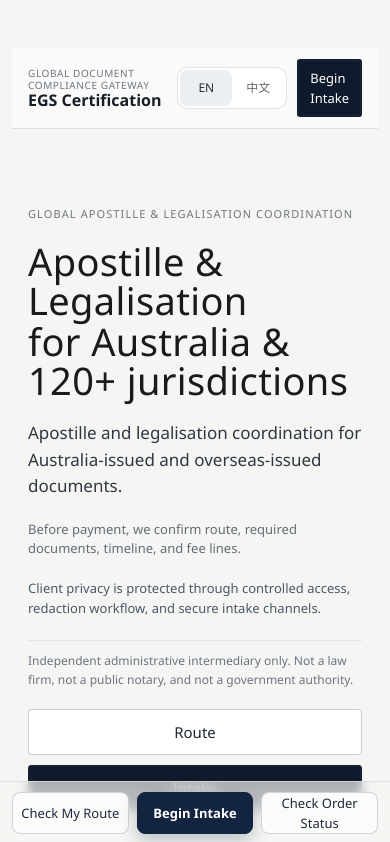
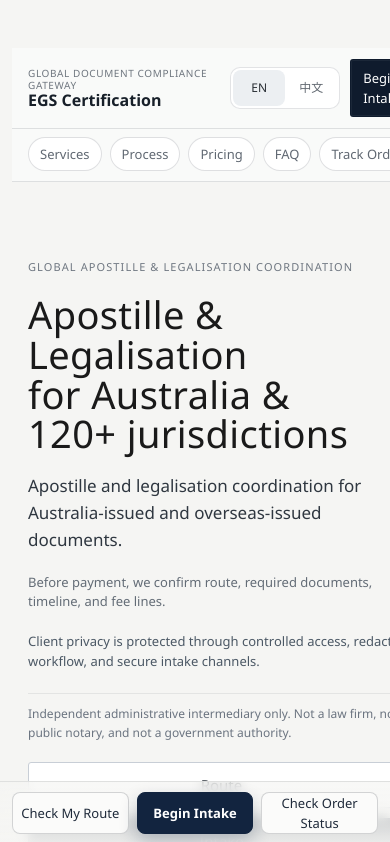
Before and after one commit to eliteglobalsolutions/EGS-certification, a Next.js app: page /en in a window 390 px wide. Shown: the top 842 px of the page. Built offline with nearby package versions, Linux system fonts and the light colour scheme; no server answers.

Commit message:
Add mobile mini nav bar for key section links

```diff
--- a/app/globals.css
+++ b/app/globals.css
@@ -763,6 +763,10 @@ p {
   color: var(--accent);
 }
 
+.marketing-nav-mobile-links {
+  display: none;
+}
+
 .marketing-nav-actions {
   display: flex;
   align-items: center;
@@ -2275,6 +2279,32 @@ p {
     display: none;
   }
 
+  .marketing-nav-mobile-links {
+    display: flex;
+    gap: 8px;
+    overflow-x: auto;
+    white-space: nowrap;
+    scrollbar-width: none;
+    -ms-overflow-style: none;
+    padding-top: 8px;
+    padding-bottom: 10px;
+    border-bottom: 1px solid var(--border-subtle);
+    background: rgba(249, 250, 249, 0.94);
+  }
+
+  .marketing-nav-mobile-links::-webkit-scrollbar {
+    display: none;
+  }
+
+  .marketing-nav-mobile-links a {
+    font-size: 13px;
+    color: #606872;
+    border: 1px solid rgba(23, 31, 42, 0.14);
+    border-radius: 999px;
+    padding: 6px 11px;
+    background: #fff;
+  }
+
   .marketing-nav-inner {
     display: flex;
     align-items: center;
--- a/components/marketing/SiteNav.tsx
+++ b/components/marketing/SiteNav.tsx
@@ -33,6 +33,13 @@ export function SiteNav({ locale, t }: { locale: 'en' | 'zh'; t: AppCopy }) {
           </Button>
         </div>
       </div>
+      <nav className="marketing-nav-mobile-links page-container" aria-label="Mobile section links">
+        <Link href={`/${locale}#services`}>{t.landing.nav.services}</Link>
+        <Link href={`/${locale}#process`}>{t.landing.nav.process}</Link>
+        <Link href={`/${locale}#pricing`}>{t.landing.nav.pricing}</Link>
+        <Link href={`/${locale}#faq`}>{t.landing.nav.faq}</Link>
+        <Link href={`/${locale}/track`}>{t.landing.nav.track}</Link>
+      </nav>
     </header>
   );
 }
```
